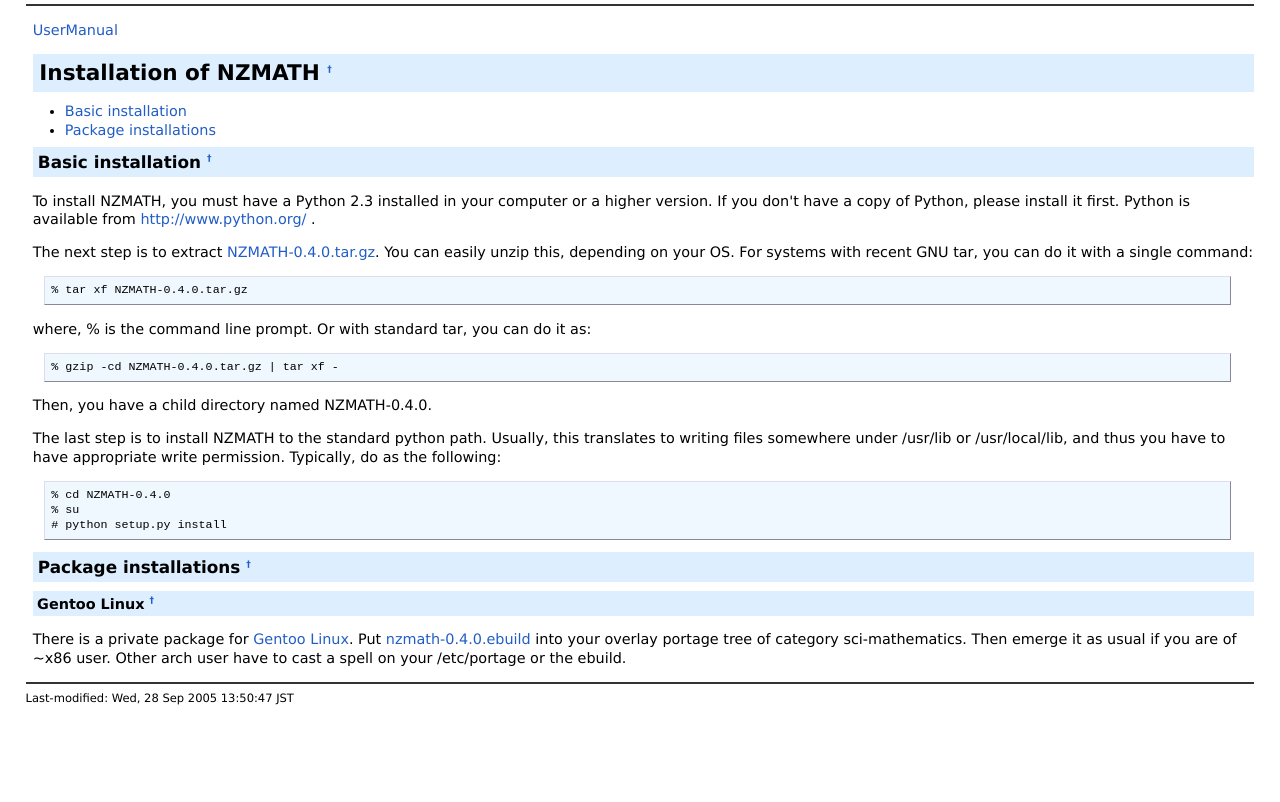
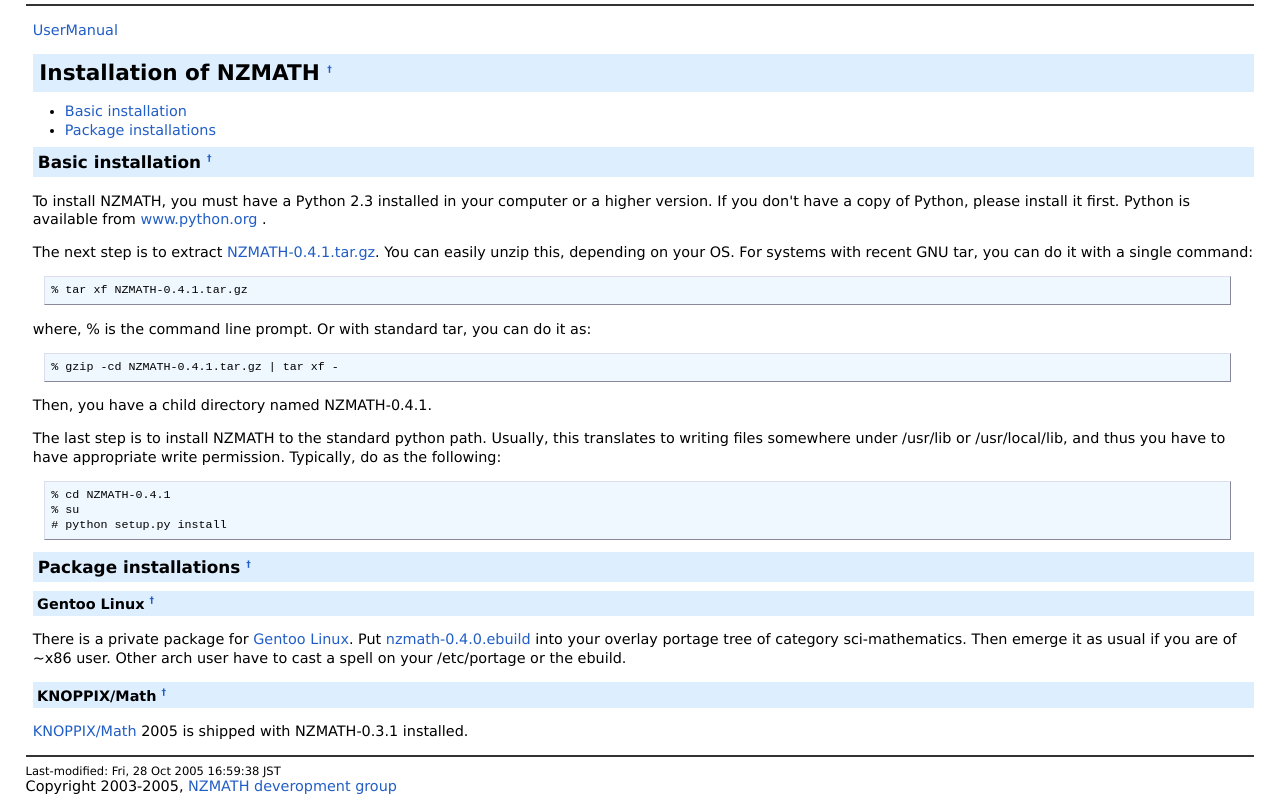
Before and after one commit to AseiSugiyama/NZMATH-Python3, a plain HTML site: page manual/install.html in a window 1280 px wide. Shown: the part 62-864 px from the top of the page. Before the commit the page ends 800 px from the top, so only its background shows below. Drawn offline with Linux system fonts and the light colour scheme.

Commit message:
- add copyright "NZMATH deveropment group".

```diff
--- a/manual/install.html
+++ b/manual/install.html
@@ -23,19 +23,19 @@
 <h3 id="content_1_1">Basic installation  <a class="anchor_super" id="b589fc67" href="http://hanaya.math.metro-u.ac.jp/nzmath/?Install#b589fc67" title="b589fc67">&dagger;</a></h3>
 <p>To install NZMATH, you must have a Python 2.3 installed in your computer or
 a higher version.  If you don't have a copy of Python, please install it first.
-Python is available from <a href="http://www.python.org/">http://www.python.org/</a> .</p>
-<p>The next step is to extract <a href="http://tnt.math.metro-u.ac.jp/nzmath/NZMATH-0.4.0.tar.gz">NZMATH-0.4.0.tar.gz</a>. You can easily unzip this, depending on your OS. For systems with recent GNU tar, you can
+Python is available from <a href="http://www.python.org/">www.python.org</a> .</p>
+<p>The next step is to extract <a href="http://tnt.math.metro-u.ac.jp/nzmath/NZMATH-0.4.1.tar.gz">NZMATH-0.4.1.tar.gz</a>. You can easily unzip this, depending on your OS. For systems with recent GNU tar, you can
 do it with a single command:</p>
-<pre>% tar xf NZMATH-0.4.0.tar.gz</pre>
+<pre>% tar xf NZMATH-0.4.1.tar.gz</pre>
 <p>where, % is the command line prompt.  Or with standard tar, you can do
 it as:</p>
-<pre>% gzip -cd NZMATH-0.4.0.tar.gz | tar xf -</pre>
-<p>Then, you have a child directory named NZMATH-0.4.0.</p>
+<pre>% gzip -cd NZMATH-0.4.1.tar.gz | tar xf -</pre>
+<p>Then, you have a child directory named NZMATH-0.4.1.</p>
 <p>The last step is to install NZMATH to the standard
 python path. Usually, this translates to writing files somewhere under
 /usr/lib or /usr/local/lib, and thus you have to have appropriate
 write permission.  Typically, do as the following:</p>
-<pre>% cd NZMATH-0.4.0
+<pre>% cd NZMATH-0.4.1
 % su
 # python setup.py install</pre>
 <h3 id="content_1_2">Package installations  <a class="anchor_super" id="cfc02dd6" href="http://hanaya.math.metro-u.ac.jp/nzmath/?Install#cfc02dd6" title="cfc02dd6">&dagger;</a></h3>
@@ -44,13 +44,19 @@
 Put <a href="http://lowlife.jp/mft/static/nzmath-0.4.0.ebuild">nzmath-0.4.0.ebuild</a> into your overlay portage tree of category sci-mathematics.
 Then emerge it as usual if you are of ~x86 user.
 Other arch user have to cast a spell on your /etc/portage or the ebuild.</p>
+<h4 id="content_1_4">KNOPPIX/Math  <a class="anchor_super" id="bef24f53" href="http://hanaya.math.metro-u.ac.jp/nzmath/?Install#bef24f53" title="bef24f53">&dagger;</a></h4>
+<p><a href="http://geom.math.metro-u.ac.jp/wiki/index.php?%5B%5BKNOPPIX%2FMath%5D%5D">KNOPPIX/Math</a>
+2005 is shipped with NZMATH-0.3.1 installed.</p>
 </div>
 
 
 
 <hr class="full_hr" />
 <div id="lastmodified">
- Last-modified: Wed, 28 Sep 2005 13:50:47 JST</div>
+ Last-modified: Fri, 28 Oct 2005 16:59:38 JST</div>
 
+<div id="footer">
+ Copyright 2003-2005, <a href="http://tnt.math.metro-u.ac.jp/nzmath/">NZMATH deveropment group</a>
+</div>
 </body>
 </html>
```
